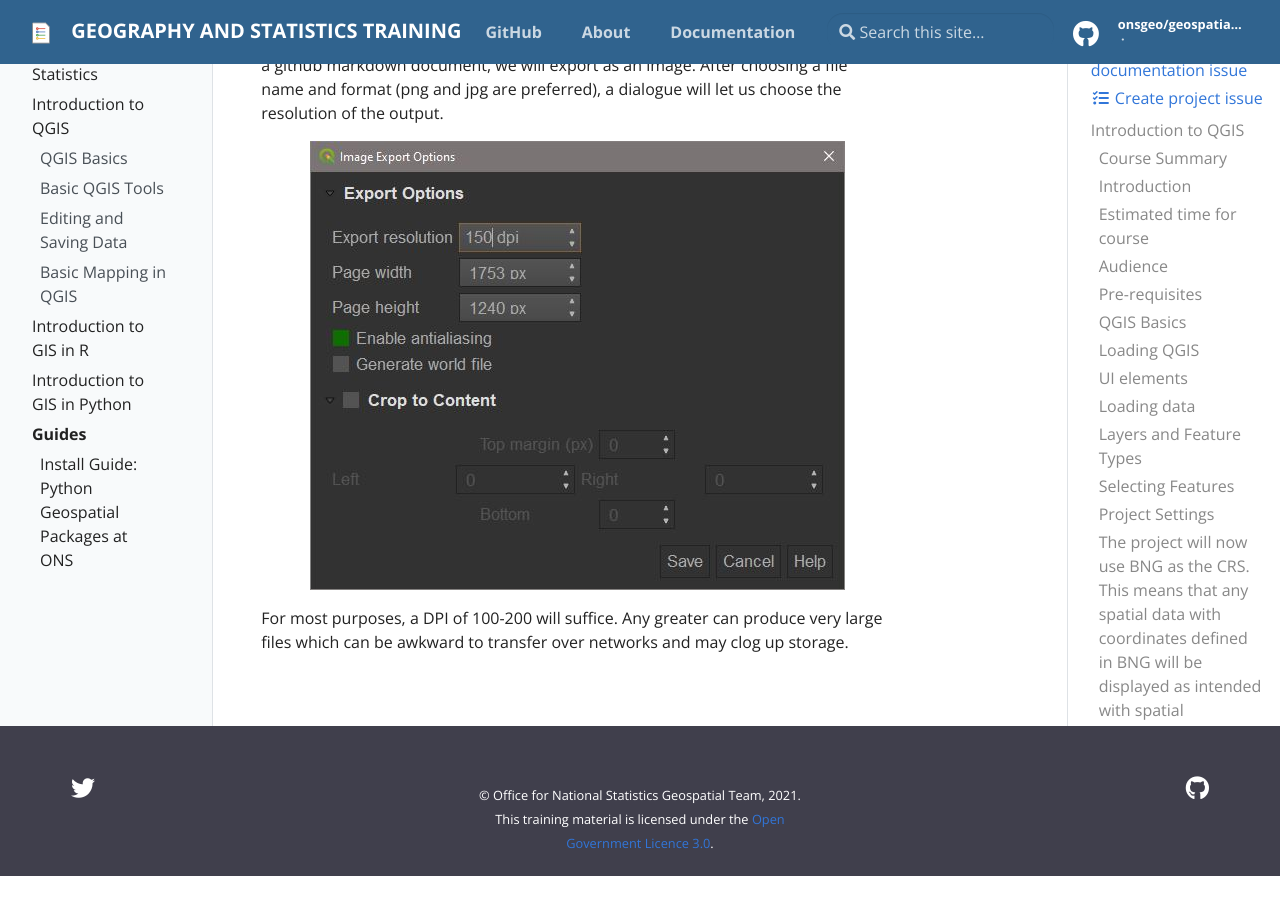
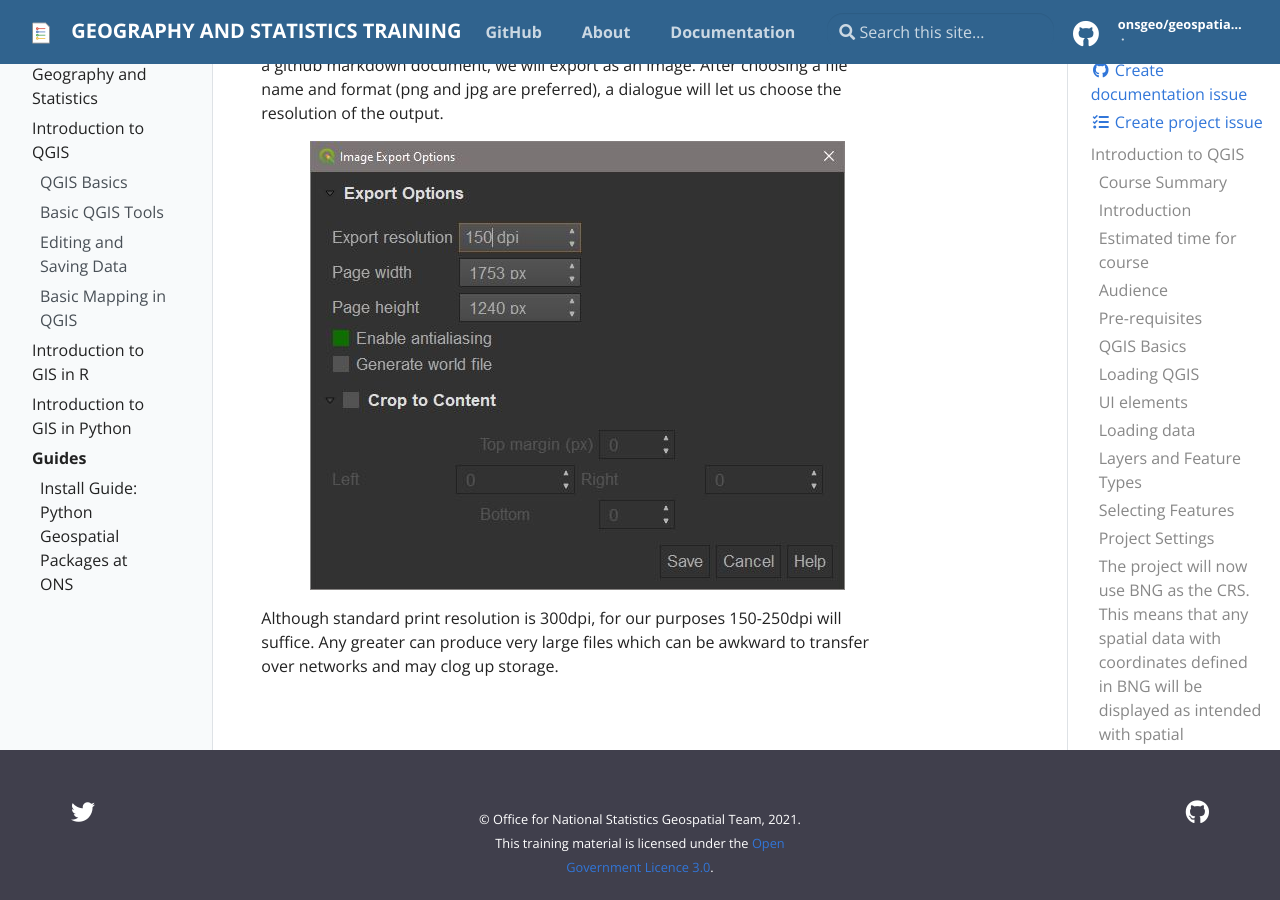
Before and after one commit to ONSgeo/geospatial-training, a Jekyll site: the page built from _docs/intro_to_qgis.md, in a window 1280 px wide and 900 px high, scrolled down 33888 px. Built offline with Jekyll 4.4.1, drawn with Linux system fonts in a browser that asks for light colours; before the commit the page ends 34764 px from its top, so only the background shows below that.

Commit message:
Update intro_to_qgis.md

```diff
--- a/_docs/intro_to_qgis.md
+++ b/_docs/intro_to_qgis.md
@@ -528,4 +528,4 @@ As we want to use this visualisation elsewhere, such as in presentations or as h
   <img src="https://github.com/ONSgeo/geospatial-training/blob/master/_docs/intro_to_qgis/layout_exportpng_window.JPG?raw=TRUE" title="Dialogue for exporting a layout as an image">
 </p>
 
-For most purposes, a DPI of 100-200 will suffice. Any greater can produce very large files which can be awkward to transfer over networks and may clog up storage.
+Although standard print resolution is 300dpi, for our purposes 150-250dpi will suffice. Any greater can produce very large files which can be awkward to transfer over networks and may clog up storage.
```
